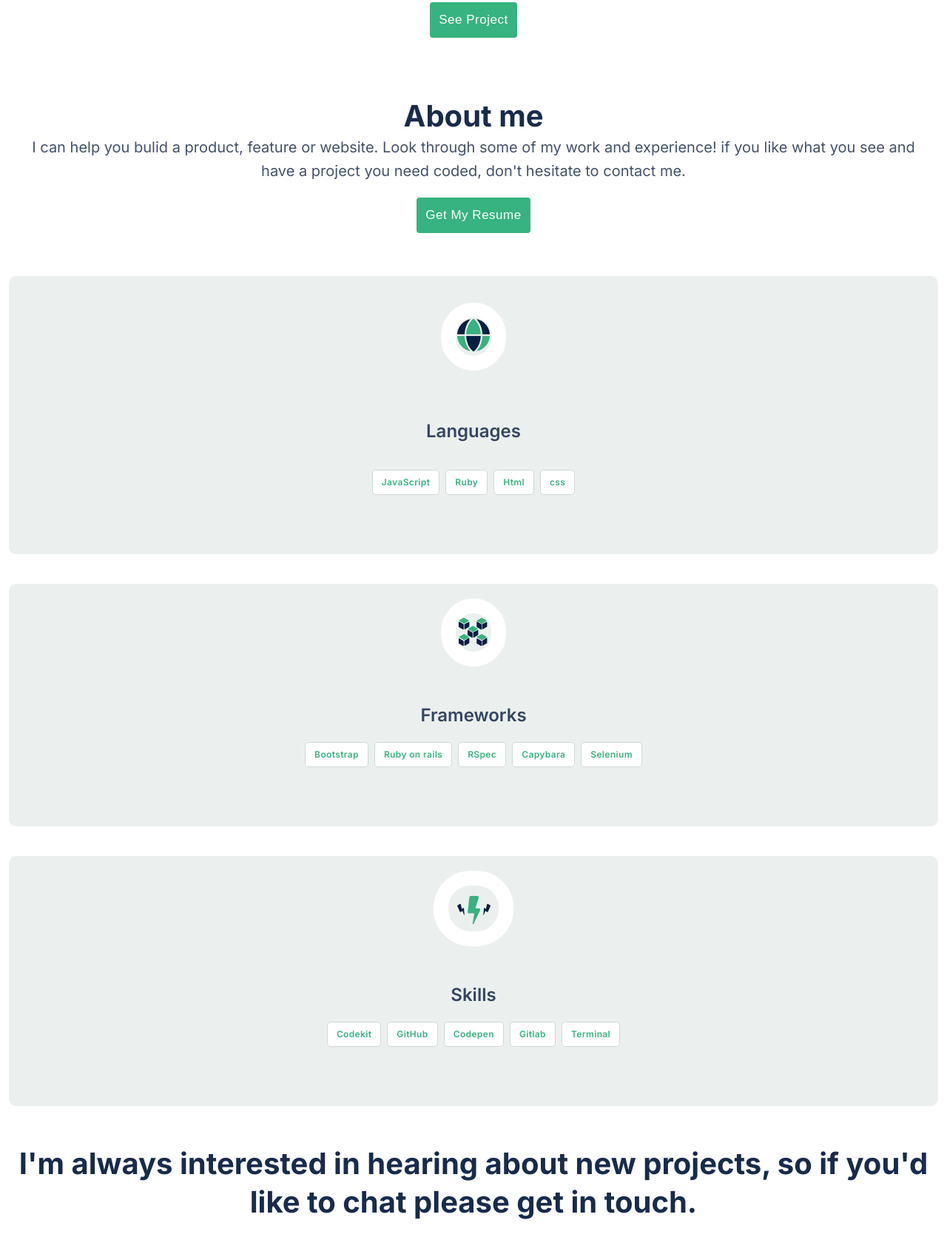
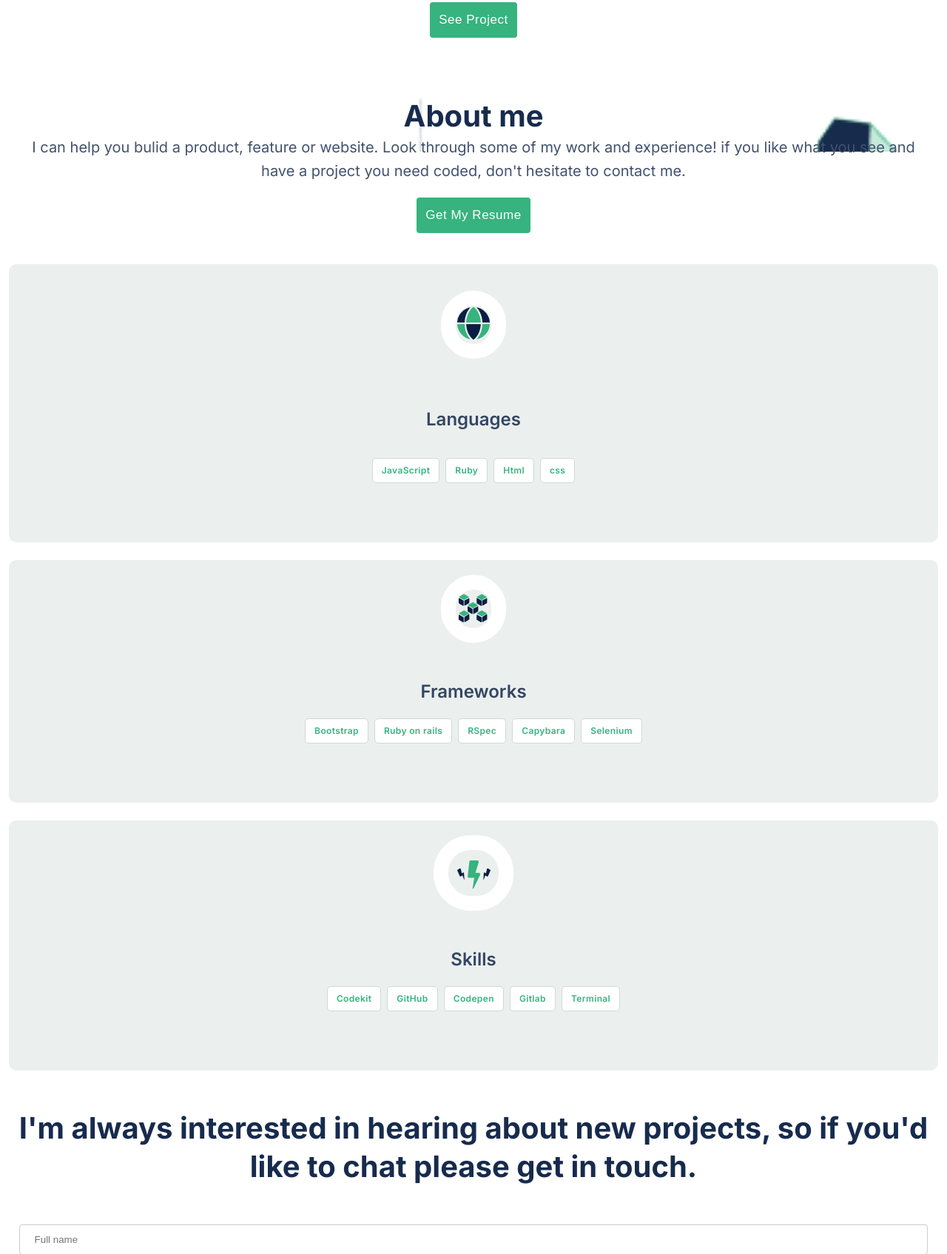
Before and after one commit to Mujeeb4582/Portfolio, a website: page index.html in a window 1280 px wide. Shown: the part 3509-5204 px from the top of the page at 74% size. Drawn offline with Linux system fonts and the light colour scheme.

Commit message:
Add the background to about me page and make a one section from language, skills, frameworks and about me

```diff
--- a/index.html
+++ b/index.html
@@ -172,21 +172,21 @@
 
 			<!-- About me section start -->
 			<section>
+				<div class="background-image">
 					<div class="grid-item1">
 						<h2 class="headline">About me</h2>
 						<div class="about">
 							<p>I can help you bulid a product, feature or website. Look through some of my work and experience! if you like what you see and have a project you need coded, don't hesitate to contact me.</p>
 						</div>
 					</div>
+				</div>
 					<div class="grid-item3">
 						<button class="resume" type="button"><a href="#">Get My Resume</a></button>
-			</section>
+					</div>
 
-				<!-- About section end -->
+								<!-- Lunguage start -->
 
-      <!-- Lunguage section start -->
-
-			<section class="lang-section">
+								<div class="lang-section">
 										<div class="background">
 											<div class="grid-item3">
 												<div class="lang-icon">
@@ -201,13 +201,13 @@
 												</ul>
 											</div>
 										</div>
-			</section>
+								</div>
 
-			<!-- Lunguage section end -->
+								<!-- Lunguage end -->
 
-      <!-- Framwork section start -->
+								<!-- Framwork start -->
 
-			<section class="frameworks">
+								<div class="frameworks">
 										<div class="frame-icon">
 											<img src="./images/Framwork-icon.png" alt="Frameworks icon">
 										</div>
@@ -219,13 +219,13 @@
 											<li>Capybara</li>
 											<li>Selenium</li>
 										</ul>
-			</section>
+								</div>
 
-			<!-- Framwork section end -->
 
-    <!-- Skills section starts -->
+								<!-- Framwork end -->
 
-    <section class="skills">
+							<!-- Skills starts -->
+							<div class="skills">
 									<div class="skills-icon">
 										<img src="./images/Skills-icon.svg" alt="Skills icon">
 									</div>
@@ -237,9 +237,14 @@
 										<li>Gitlab</li>
 										<li>Terminal</li>
 									</ul>
+							</div>
 			</section>
 
-    <!-- Skills section end -->
+				<!-- About section end -->
+
+
+
+    <!-- Skills end -->
 
     <!-- Text section start -->
 
--- a/style.css
+++ b/style.css
@@ -16,6 +16,13 @@ a {
 }
 
 .background-img {
+  background-image: url(./images/header-illsutration-mobile.png);
+  background-size: cover;
+  background-repeat: no-repeat;
+}
+
+.background-image {
+  /* background-image: url(./images/illustration-\ about\ me-\ mobile1.png); */
   background-image: url(./images/header-illsutration-mobile.png);
   background-size: cover;
   background-repeat: no-repeat;
```
Lines whose indentation alone changed are shown as unchanged.
